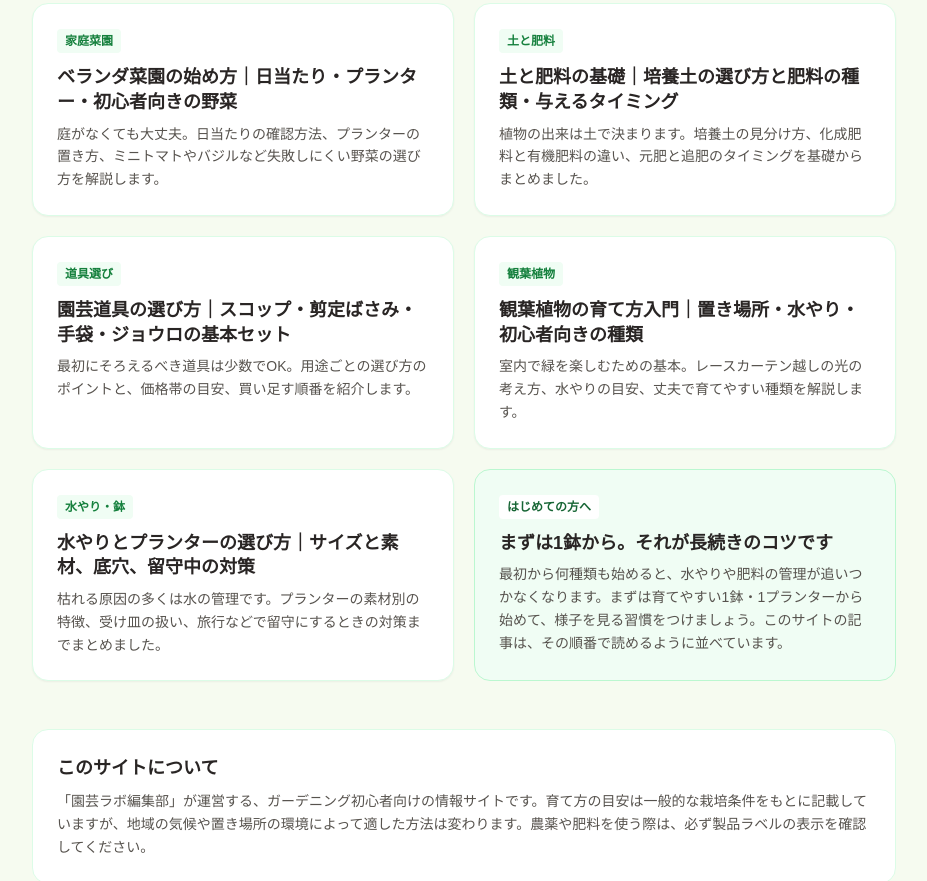
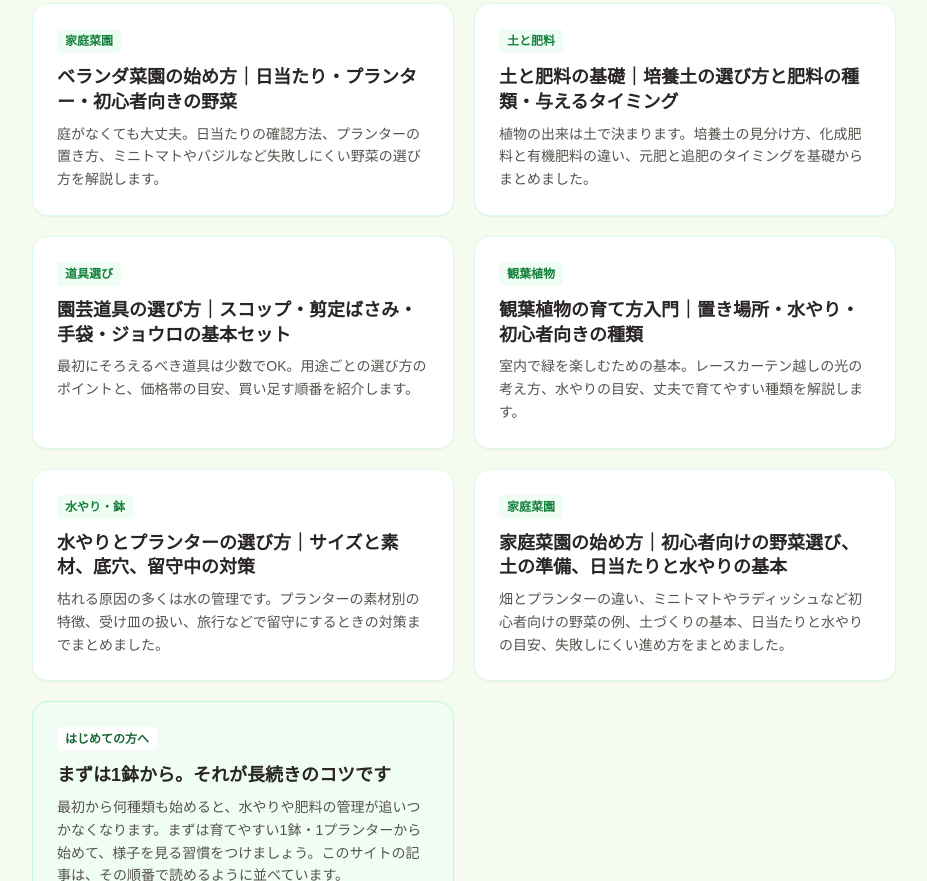
Before and after one commit to omni-labo/engei-navi, a plain HTML site: page index.html in a window 1280 px wide. Shown: the part 380-1261 px from the top of the page, without its empty margins (176-1103 px from the left). Drawn offline with nearby package versions, Linux system fonts and the light colour scheme.

Commit message:
公開反映のリフレッシュ

```diff
--- a/index.html
+++ b/index.html
@@ -60,6 +60,12 @@
 <p class="text-sm text-stone-600 mt-2 leading-relaxed">枯れる原因の多くは水の管理です。プランターの素材別の特徴、受け皿の扱い、旅行などで留守にするときの対策までまとめました。</p>
 </a>
 
+<a href="katei-saien.html" class="block bg-white rounded-2xl shadow-sm border border-green-100 p-6 hover:shadow-md transition">
+<p class="text-xs font-bold text-green-700 bg-green-50 inline-block px-2 py-1 rounded">家庭菜園</p>
+<h3 class="font-bold text-lg mt-3 leading-snug">家庭菜園の始め方｜初心者向けの野菜選び、土の準備、日当たりと水やりの基本</h3>
+<p class="text-sm text-stone-600 mt-2 leading-relaxed">畑とプランターの違い、ミニトマトやラディッシュなど初心者向けの野菜の例、土づくりの基本、日当たりと水やりの目安、失敗しにくい進め方をまとめました。</p>
+</a>
+
 <div class="bg-green-50 rounded-2xl border border-green-200 p-6">
 <p class="text-xs font-bold text-green-800 bg-white inline-block px-2 py-1 rounded">はじめての方へ</p>
 <h3 class="font-bold text-lg mt-3 leading-snug">まずは1鉢から。それが長続きのコツです</h3>
@@ -100,5 +106,6 @@
 </div>
 </footer>
 
+<!-- rebuild 2026-11-26 -->
 </body>
 </html>
```
